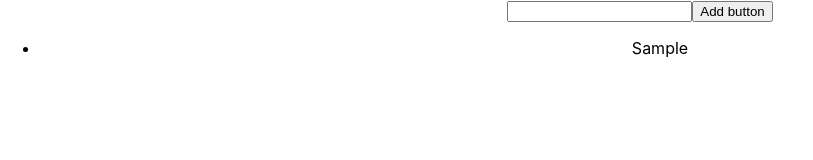
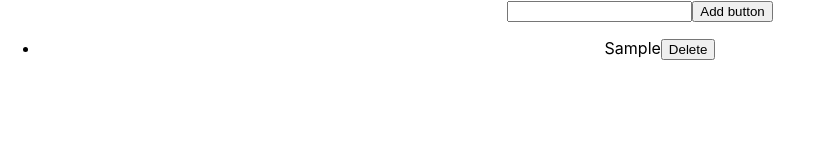
Before and after one commit to SchoolOfCode/Week-5-Day-4-Hackathon-React-App-naomi-katie-tristan, a React (Create React App) app in the folder my-app/: page / in a window 1280 px wide. Both pictures are taken after typing "Sample" into the empty fields and a click on the button "Add button". Shown: the top 160 px of the page, without its empty margins (0-813 px from the left). Built offline with nearby package versions, Linux system fonts and the light colour scheme.

Commit message:
added a messy delete button

```diff
--- a/my-app/src/App/App.js
+++ b/my-app/src/App/App.js
@@ -9,14 +9,11 @@ import { useState } from 'react'
 
 function App() {
 
-  const [text, setText] = useState("");
 
-  function addListItem(event) { // event is an object that contains information about the event that triggered the function
-    setText(event.target.value);
-  }
+
   return (
     <div className="App">
-    <Input onClick={addListItem} />
+    <Input />
 
     </div>
   );
--- a/my-app/src/Input/Index.js
+++ b/my-app/src/Input/Index.js
@@ -1,23 +1,21 @@
-
 import React from "react";
-import {useState} from 'react';
-
+import { useState } from "react";
 
 import "./Input.css";
 
 function Input(props) {
-
   const [inputValue, setInputValue] = useState("");
   const [items, setItems] = useState([]);
 
-// const handleInputChange = (e) => {
-//   setInputValue(e.target.value);
-// };
+  const handleButtonClick = () => {
+    const newItem = { id: Date.now(), value: inputValue };
+    setItems([...items, newItem]);
+    setInputValue("");
+  };
 
-const handleButtonClick = () => {
-  const newItem = <li key={inputValue}>{inputValue}</li>;
-  setItems([...items, newItem]);
-  setInputValue('');
+  const handleDeleteItem = (id) => {
+    const newItems = items.filter((item) => item.id !== id);
+    setItems(newItems);
   };
 
   return (
@@ -29,13 +27,15 @@ const handleButtonClick = () => {
       />
       <button onClick={handleButtonClick}>Add button</button>
       <ul>
-        {items.map(item => (
-          [item]
+        {items.map((item) => (
+          <li key={item.id}>
+            {item.value}
+            <button onClick={() => handleDeleteItem(item.id)}>Delete</button>
+          </li>
         ))}
       </ul>
     </div>
   );
 }
 
-
 export default Input;
```
Lines whose indentation alone changed are shown as unchanged.
